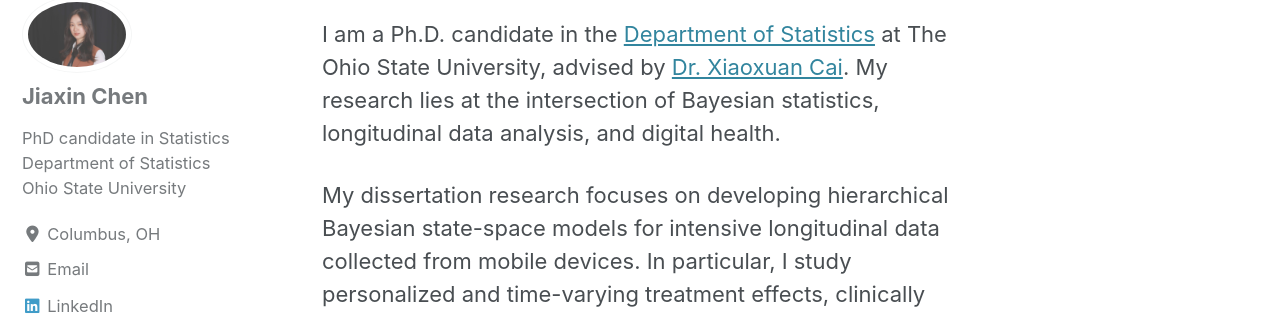
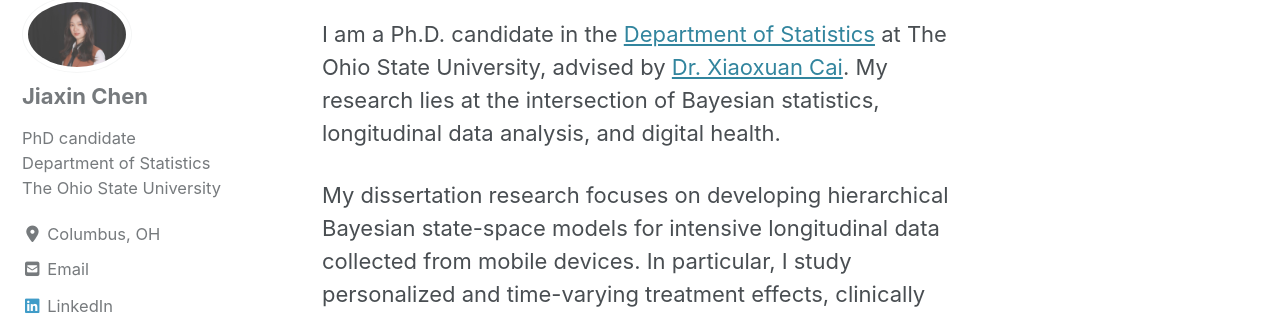
Before and after one commit to JiaxinCCC/jiaxinccc.github.io, a Jekyll site: the page built from index.html, in a window 1280 px wide. Shown: the part 115-431 px from the top of the page. Built offline with Jekyll 4.4.1, drawn with Linux system fonts in a browser that asks for light colours; cached includes are drawn as plain includes; nearby versions of some CDN libraries; the list of posts is cut into pages by our own code.

Commit message:
Update _config.yml

```diff
--- a/_config.yml
+++ b/_config.yml
@@ -109,7 +109,7 @@ analytics:
 author:
   name             : "Jiaxin Chen"
   avatar           : "/assets/images/IMG_2273.JPG"
-  bio              : "PhD candidate in Statistics <br> Department of Statistics <br> Ohio State University"
+  bio              : "PhD candidate <br> Department of Statistics <br> The Ohio State University"
   location         : "Columbus, OH"
   email            : "chen.10195@osu.edu"
   #github           : "jiaxinccc"
```
